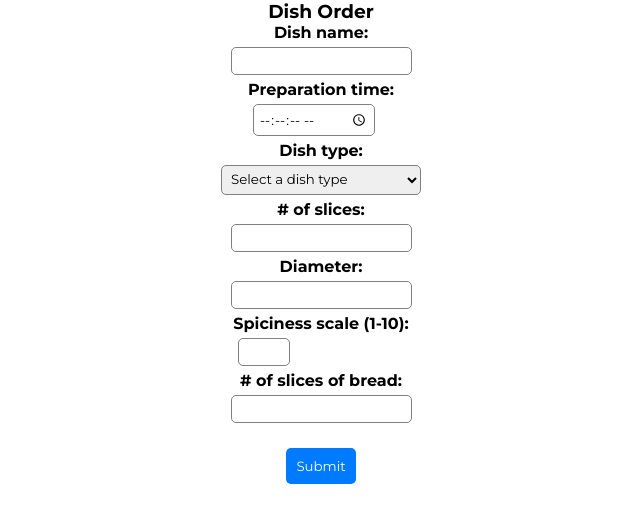
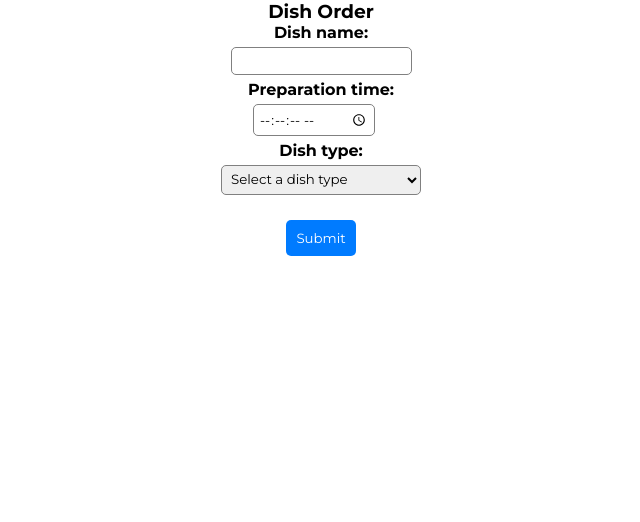
Before and after one commit to ValentinoMaciej/disheshexoctagon, a React (Create React App) app: page / in a window 1280 px wide. Shown: the top 522 px of the page, without its empty margins (319-959 px from the left). Built offline with nearby package versions, Linux system fonts and the light colour scheme.

Commit message:
added conditional visibility with redux

```diff
--- a/src/components/DishForm/DishForm.jsx
+++ b/src/components/DishForm/DishForm.jsx
@@ -2,6 +2,8 @@ import React from "react";
 import { Field, reduxForm } from "redux-form";
 import styles from "./DishForm.module.css";
 import axios from "axios";
+import { useSelector } from "react-redux";
+import { formValueSelector } from "redux-form";
 
 const renderField = ({
   input,
@@ -74,6 +76,8 @@ const validate = (values) => {
 
 export let DishForm = (props) => {
   const { handleSubmit, pristine, submitting } = props;
+  const dishTypeSelector = formValueSelector("dish-form");
+  const dishType = useSelector((state) => dishTypeSelector(state, "type"));
 
   const APIurl =
     "https://1umzzcc503l.execute-api.us-west-2.amazonaws.com/dishes";
@@ -121,15 +125,16 @@ export let DishForm = (props) => {
       </div>
       <div>
         <label htmlFor="type">Dish type:</label>
-        <select id="type" name="type" required>
+        <Field name="type" id="type" component="select" required>
           <option value="" disabled selected>
             Select a dish type
           </option>
           <option value="pizza">Pizza</option>
           <option value="soup">Soup</option>
           <option value="sandwich">Sandwich</option>
-        </select>
+        </Field>
       </div>
+      {dishType === "pizza" && (
         <div id="pizza-fields">
           <div>
             <label htmlFor="no_of_slices"># of slices:</label>
@@ -142,6 +147,7 @@ export let DishForm = (props) => {
               required
             />
           </div>
+
           <div>
             <label htmlFor="diameter">Diameter:</label>
             <Field
@@ -154,6 +160,8 @@ export let DishForm = (props) => {
             />
           </div>
         </div>
+      )}
+      {dishType === "soup" && (
         <div id="soup-fields">
           <div>
             <label htmlFor="spiciness_scale">Spiciness scale (1-10):</label>
@@ -168,6 +176,8 @@ export let DishForm = (props) => {
             />
           </div>
         </div>
+      )}
+      {dishType === "sandwich" && (
         <div id="sandwich-fields">
           <div>
             <label htmlFor="slices_of_bread"># of slices of bread:</label>
@@ -181,6 +191,7 @@ export let DishForm = (props) => {
             />
           </div>
         </div>
+      )}
       <div>
         <button type="submit" disabled={pristine || submitting}>
           Submit
```
Lines whose indentation alone changed are shown as unchanged.
